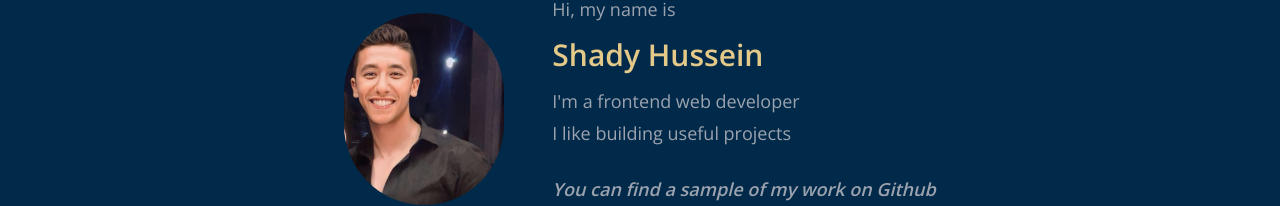
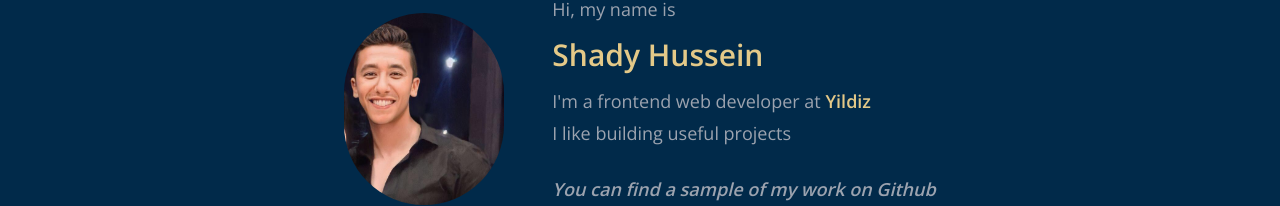
Before and after one commit to shadyhussein99/Portfolio, a React (Vite) app: page / in a window 1280 px wide. Shown: the part 231-437 px from the top of the page. Built offline with nearby package versions, Linux system fonts and the light colour scheme.

Commit message:
Developing portfolio

```diff
--- a/src/components/Navbar.jsx
+++ b/src/components/Navbar.jsx
@@ -5,14 +5,14 @@ import { useState } from "react"
 
 function Navbar() {
 
-    var [navIconClicked, setNavIconClicked] = useState(false)
+    const [navIconClicked, setNavIconClicked] = useState(false)
 
     return <div>
 
         <nav className="flex justify-between shadow-xl">
 
 
-                <h1 className=" font-nav text-heading py-7 text-3xl ml-10 md:text-white md:text-4xl lg:ml-24 lg:py-9 xl:ml-36">
+                <h1 className=" text-heading font-nav py-7 text-3xl ml-10 md:text-white md:text-4xl lg:ml-24 lg:py-9 xl:ml-36">
                     <a href="">SHADY</a>
                 </h1>
 
--- a/src/components/Title.jsx
+++ b/src/components/Title.jsx
@@ -12,7 +12,7 @@ function Title() {
         <div className="text-center mt-8 md:pl-12 md:text-left">
             <p>Hi, my name is</p>
             <h1 className=" text-heading text-2xl font-semibold py-3 md:text-3xl">Shady Hussein</h1>
-            <p>I'm a frontend web developer</p>
+            <p>I'm a frontend web developer at <span className="text-heading font-semibold">Yildiz</span></p>
             <p>I like building useful projects</p>
             <i><p className="font-semibold mt-6">You can find a sample of my work on Github</p></i>
         </div>
```
